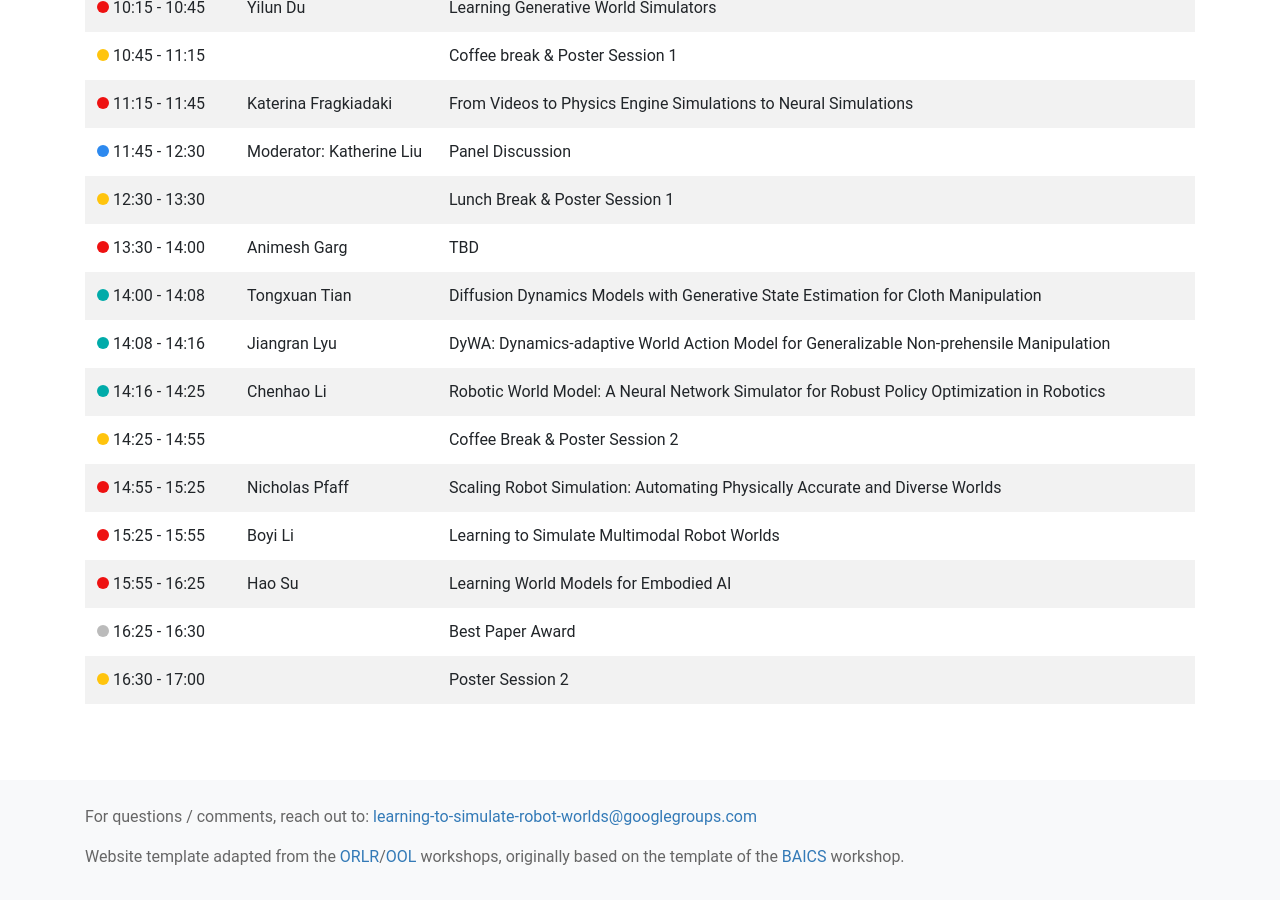
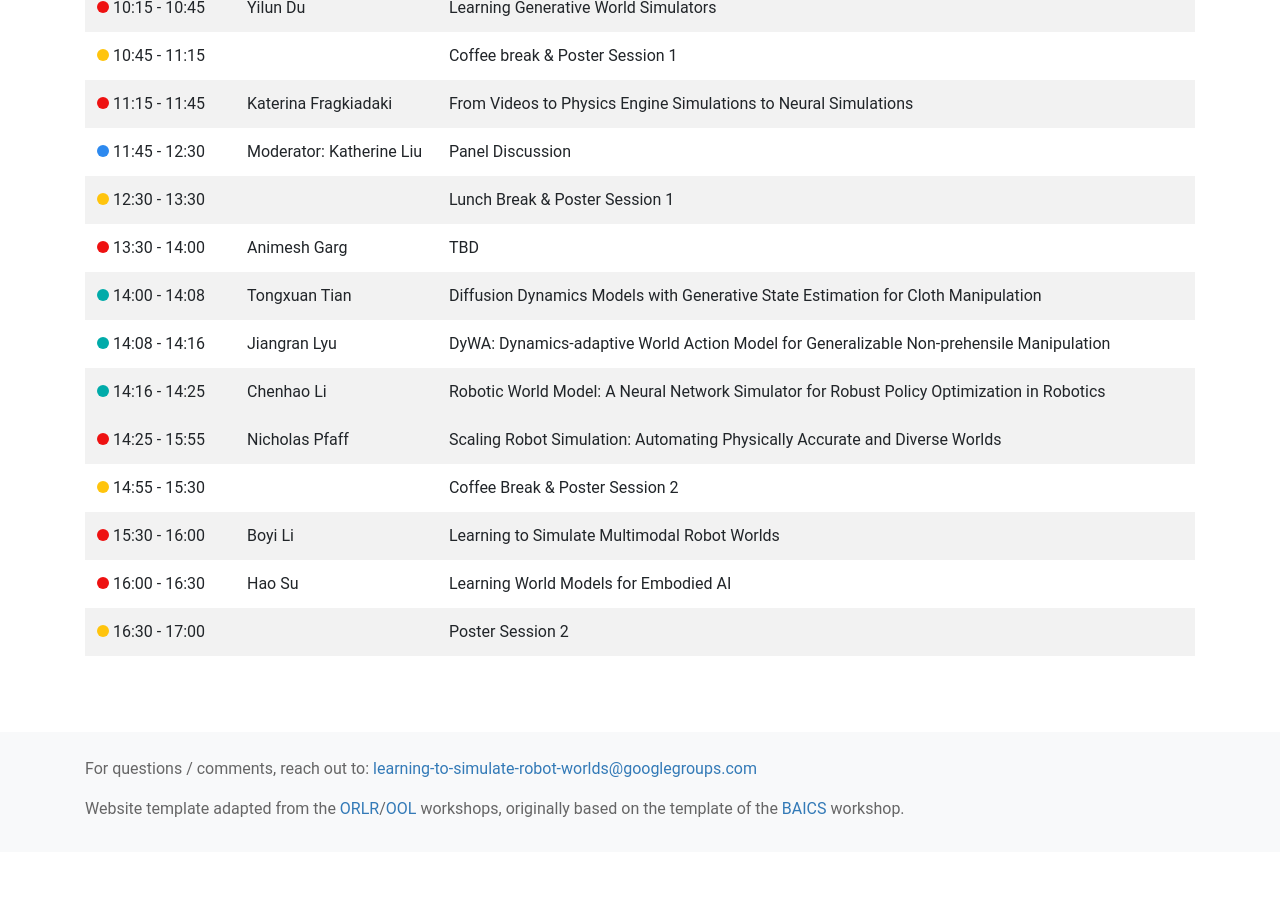
Before and after one commit to simulatingrobotworlds/simulatingrobotworlds.github.io, a Jekyll site: the page built from schedule.html, in a window 1280 px wide and 900 px high, scrolled down 845 px. Built offline with Jekyll 4.4.1, drawn with Linux system fonts in a browser that asks for light colours; nearby versions of some CDN libraries; after the commit the page ends 1697 px from its top, so only the background shows below that.

Commit message:
Update program

```diff
--- a/schedule.html
+++ b/schedule.html
@@ -72,7 +72,7 @@ layout: default
       </tr>
       <tr>
         <td><span class="dot-lightning-talk"></span> 14:00 - 14:08</td>
-        <td>Tongxuan Tian </td>
+        <td>Tongxuan Tian</td>
         <td>Diffusion Dynamics Models with Generative State Estimation for Cloth Manipulation</td>
       </tr>
       <tr>
@@ -86,29 +86,30 @@ layout: default
         <td>Robotic World Model: A Neural Network Simulator for Robust Policy Optimization in Robotics</td>
       </tr>
       <tr>
-        <td><span class="dot-poster-session"></span> 14:25 - 14:55</td>
-        <td></td>
-        <td>Coffee Break & Poster Session 2</td>
-      </tr>
+
       <tr>
-        <td><span class="dot-invited-talk"></span> 14:55 - 15:25</td>
+        <td><span class="dot-invited-talk"></span> 14:25 - 15:55</td>
         <td>Nicholas Pfaff</td>
         <td>Scaling Robot Simulation: Automating Physically Accurate and Diverse Worlds</td>
       </tr>
+      <td><span class="dot-poster-session"></span> 14:55 - 15:30</td>
+      <td></td>
+      <td>Coffee Break & Poster Session 2</td>
+    </tr>
       <tr>
-        <td><span class="dot-invited-talk"></span> 15:25 - 15:55</td>
+        <td><span class="dot-invited-talk"></span> 15:30 - 16:00</td>
         <td>Boyi Li</td>
         <td>Learning to Simulate Multimodal Robot Worlds</td>
       </tr>
-      <td><span class="dot-invited-talk"></span> 15:55 - 16:25</td>
+      <td><span class="dot-invited-talk"></span> 16:00 - 16:30</td>
       <td>Hao Su</td>
       <td>Learning World Models for Embodied AI</td>
     </tr>
-      <tr>
+      <!-- <tr>
         <td><span class="dot-other-session"></span> 16:25 - 16:30</td>
         <td></td>
         <td>Best Paper Award</td>
-      </tr>
+      </tr> -->
       <tr>
         <td><span class="dot-poster-session"></span> 16:30 - 17:00</td>
         <td></td>
```
